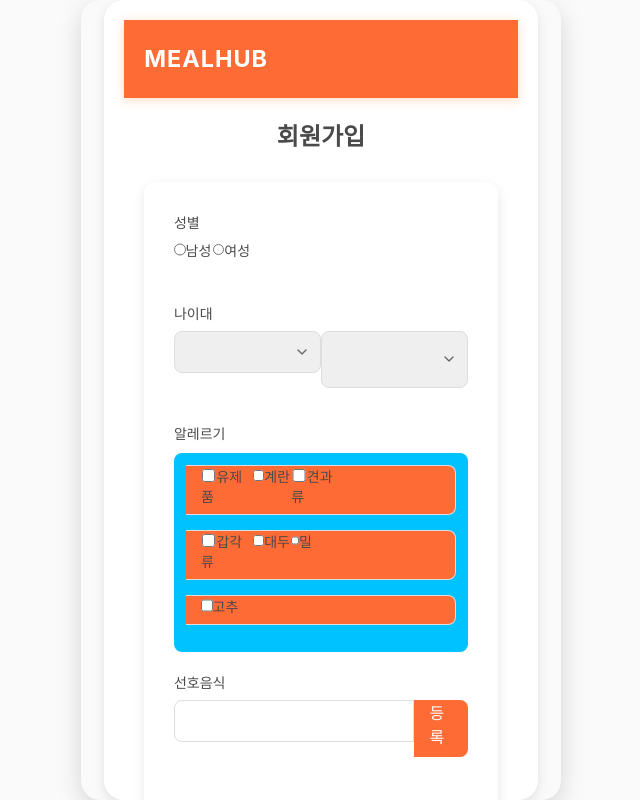
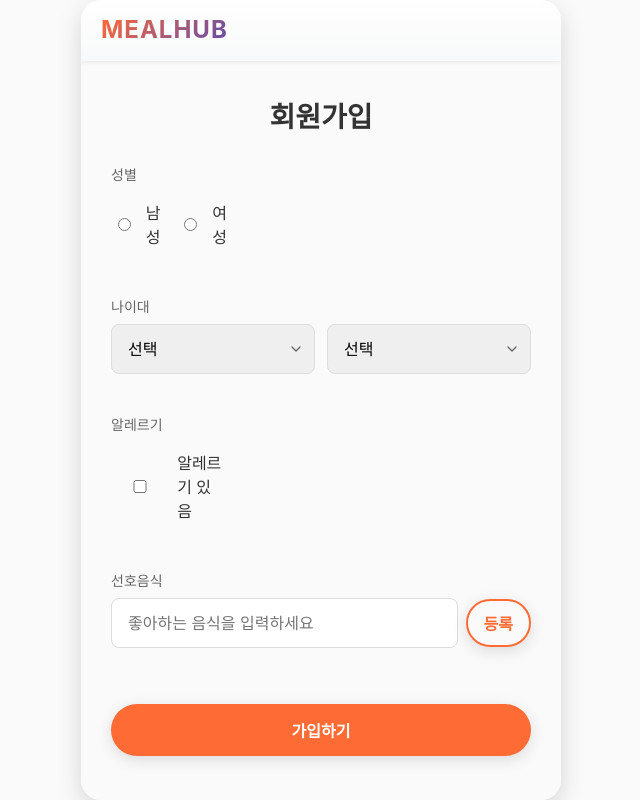
Before and after one commit to jinn-ie/mealhub-front, a React (Create React App) app: page /signup2 in a window 1280 px wide. Shown: the whole page, without its empty margins (319-959 px from the left). Built offline with nearby package versions, Linux system fonts and the light colour scheme; a web font is replaced by a local one.

Commit message:
회원가입 페이지 리팩토링: styled-components 및 framer-motion을 사용하여 UI 개선. 폼 구조 변경 및 입력 처리 로직 최적화. 불필요한 주석 제거 및 코드 정리.

```diff
--- a/src/pages/Signup2.js
+++ b/src/pages/Signup2.js
@@ -1,6 +1,172 @@
-import { useEffect, useState } from "react";
+import React, { useEffect, useState } from "react";
 import { useNavigate, useLocation } from 'react-router-dom';
+import styled from 'styled-components';
+import { motion } from 'framer-motion';
+import Header from "../components/Header";
 import LoadingOverlay from "../components/LoadingOverlay";
+import {
+  Button,
+  InputGroup,
+  Label,
+  Input,
+  Page,
+  Container,
+  Title,
+  Row,
+  OutlineButton
+} from '../styles/CommonComponents';
+
+// 회원가입 페이지 스타일
+const SignupContainer = styled(Page)`
+  padding: 0;
+`;
+
+const ContentContainer = styled(Container)`
+  padding: 40px 20px;
+`;
+
+const SignupForm = styled(motion.form)`
+  width: 100%;
+  max-width: 420px;
+  margin: 0 auto;
+  display: flex;
+  flex-direction: column;
+  gap: 24px;
+`;
+
+const FormTitle = styled(Title)`
+  margin-bottom: 30px;
+  text-align: center;
+`;
+
+const SubmitButton = styled(Button)`
+  margin-top: 16px;
+  width: 100%;
+`;
+
+const LoginLink = styled(motion.a)`
+  text-align: center;
+  margin-top: 20px;
+  color: var(--text-secondary);
+  text-decoration: underline;
+  cursor: pointer;
+  font-size: 14px;
+
+  &:hover {
+    color: var(--primary-color);
+  }
+`;
+
+const ErrorMessage = styled(motion.div)`
+  color: var(--error);
+  font-size: 14px;
+  margin-top: -12px;
+  margin-bottom: -12px;
+`;
+
+const RadioGroup = styled.div`
+  display: flex;
+  gap: 16px;
+  margin-top: 8px;
+`;
+
+const RadioLabel = styled.label`
+  display: flex;
+  align-items: center;
+  gap: 8px;
+  cursor: pointer;
+  font-size: 16px;
+  color: var(--text-primary);
+`;
+
+const SelectGroup = styled.div`
+  display: flex;
+  gap: 12px;
+`;
+
+const Select = styled.select`
+  padding: 14px 16px;
+  border-radius: var(--border-radius-sm);
+  border: 1px solid #ddd;
+  font-size: 16px;
+  flex: 1;
+
+  &:focus {
+    border-color: var(--primary-color);
+    box-shadow: 0 0 0 2px rgba(255, 122, 0, 0.1);
+    outline: none;
+  }
+`;
+
+const CheckboxGroup = styled.div`
+  display: flex;
+  flex-wrap: wrap;
+  gap: 12px;
+  margin-top: 8px;
+`;
+
+const CheckboxLabel = styled.label`
+  display: flex;
+  align-items: center;
+  gap: 8px;
+  cursor: pointer;
+  font-size: 16px;
+  color: var(--text-primary);
+`;
+
+const FoodInputGroup = styled.div`
+  display: flex;
+  align-items: center;
+  gap: 8px;
+  width: 100%;
+`;
+
+const FoodInput = styled(Input)`
+  flex: 1;
+`;
+
+const AddButton = styled(OutlineButton)`
+  height: 48px;
+  padding: 0 16px;
+  white-space: nowrap;
+`;
+
+const FoodList = styled.div`
+  display: flex;
+  flex-wrap: wrap;
+  gap: 8px;
+  margin-top: 8px;
+`;
+
+const FoodItem = styled(motion.div)`
+  padding: 6px 12px;
+  background-color: var(--primary-light);
+  color: var(--primary-color);
+  border-radius: 50px;
+  font-size: 14px;
+  font-weight: 500;
+`;
+
+// 애니메이션 변수
+const containerVariants = {
+  hidden: { opacity: 0 },
+  visible: {
+    opacity: 1,
+    transition: {
+      when: "beforeChildren",
+      staggerChildren: 0.1
+    }
+  }
+};
+
+const itemVariants = {
+  hidden: { y: 20, opacity: 0 },
+  visible: {
+    y: 0,
+    opacity: 1,
+    transition: { type: "spring", stiffness: 300, damping: 24 }
+  }
+};
 
 function Signup2() {
   const navigate = useNavigate();
@@ -35,26 +201,11 @@ function Signup2() {
       setFormData({ ...formData, [name]: value });
     }
     else if (type === "checkbox") {
-      // // 체크박스의 경우, 체크되면 값 추가, 해제되면 값 제거
-      // setFormData(prevData => {
-      //   const updatedData = { ...prevData };
-      //   if (name === "allergy" || name === "category") {
-      //     if (checked) {
-      //       updatedData[name] = [...updatedData[name], value]; // 체크 시 값 추가
-      //     } else {
-      //       updatedData[name] = updatedData[name].filter(item => item !== value); // 체크 해제 시 값 제거
-      //     }
-      //   }
-      //   return updatedData;
-      // });
       if (name === "allergy") {
-        setFormData(prevData => {
-          // 현재 체크 상태를 반영하여 allergy 관련 체크박스 상태를 추적해야 함
-          return {
+        setFormData(prevData => ({
           ...prevData,
           allergy: checked,
-          }
-        });
+        }));
       }
     } else {
       // 일반 입력 값
@@ -130,27 +281,57 @@ function Signup2() {
   }, [error]);
 
   return (
-    <div className="App Login">
-        <div className="orange-nav">
-        <h3 onClick={() => {
-          navigate("/");
-        }}>MEALHUB</h3>
-        </div>
+    <SignupContainer>
+      <Header />
       {loading && <LoadingOverlay />}
-        <h2>회원가입</h2>
-        <form className="login-form signup2" onSubmit={handleSubmit}>
-            <div className="form-group">
-                <label>성별</label>
-                    <div className="input-group">
-                    <label><input type="radio" className="check" name="sex" value="남성" onChange={handleChange} />남성</label>
-                    <label><input type="radio" className="check" name="sex" value="여성" onChange={handleChange} />여성</label>
-                    </div>
-            </div>
-            <div className="form-group">
-                <label>나이대</label>
-                <div className="input-group">
-                <select className="age1" name="age1" value={formData.age1} onChange={handleChange}>
-                  <option value="" disabled></option>
+
+      <ContentContainer
+        as={motion.div}
+        variants={containerVariants}
+        initial="hidden"
+        animate="visible"
+      >
+        <FormTitle variants={itemVariants}>회원가입</FormTitle>
+
+        <SignupForm
+          onSubmit={handleSubmit}
+          variants={containerVariants}
+        >
+          <InputGroup as={motion.div} variants={itemVariants}>
+            <Label>성별</Label>
+            <RadioGroup>
+              <RadioLabel>
+                <input
+                  type="radio"
+                  name="sex"
+                  value="남성"
+                  checked={formData.sex === "남성"}
+                  onChange={handleChange}
+                />
+                남성
+              </RadioLabel>
+              <RadioLabel>
+                <input
+                  type="radio"
+                  name="sex"
+                  value="여성"
+                  checked={formData.sex === "여성"}
+                  onChange={handleChange}
+                />
+                여성
+              </RadioLabel>
+            </RadioGroup>
+          </InputGroup>
+
+          <InputGroup as={motion.div} variants={itemVariants}>
+            <Label>나이대</Label>
+            <SelectGroup>
+              <Select
+                name="age1"
+                value={formData.age1}
+                onChange={handleChange}
+              >
+                <option value="" disabled>선택</option>
                 <option value="10대">10대</option>
                 <option value="20대">20대</option>
                 <option value="30대">30대</option>
@@ -160,57 +341,91 @@ function Signup2() {
                 <option value="70대">70대</option>
                 <option value="80대">80대</option>
                 <option value="90대">90대</option>
-                </select>
+              </Select>
 
-                <select className="age2" name="age2" value={formData.age2} onChange={handleChange}>
-                  <option value="" disabled></option>
+              <Select
+                name="age2"
+                value={formData.age2}
+                onChange={handleChange}
+              >
+                <option value="" disabled>선택</option>
                 <option value="초반">초반</option>
                 <option value="중반">중반</option>
                 <option value="후반">후반</option>
-                </select>
-                </div>
-            </div>
-            <div className="form-group allergy">
-                <label>알레르기</label>
-                <div className="br">
-                    <div className="input-group sub">
-                    <label><input type="checkbox" className="check" name="allergy" value="유제품" onChange={handleChange} />유제품</label>
-                    <label><input type="checkbox" className="check" name="allergy" value="계란" onChange={handleChange} />계란</label>
-                    <label><input type="checkbox" className="check" name="allergy" value="견과류" onChange={handleChange} />견과류</label>
-                    </div>
-                    <div className="input-group sub">
-                    <label><input type="checkbox" className="check" name="allergy" value="갑각류" onChange={handleChange} />갑각류</label>
-                    <label><input type="checkbox" className="check" name="allergy" value="대두" onChange={handleChange} />대두</label>
-                    <label><input type="checkbox" className="check" name="allergy" value="밀" onChange={handleChange} />밀</label>
-                    </div>
-                    <div className="input-group sub">
-                    <label><input type="checkbox" className="check" name="allergy" value="고추" onChange={handleChange} />고추</label>
-                    </div>
-                </div>
-            </div>
-            <div className="form-group">
-              <label>선호음식</label>
-                <div className="input-group">
-                  <input type="text" className="favorite" name="favorite" value={inputValue} onChange={(e) =>{
-                    console.log("e",e.target.value);
-                    setInputValue(e.target.value);
-                    console.log("i",inputValue);
-                    }} />
-                  <div className="favorite-btn" onClick={handleAddFood}>등록</div>
-                </div>
-            </div>
+              </Select>
+            </SelectGroup>
+          </InputGroup>
 
-            {/* 추가된 음식 목록 출력 */}
-            <div className="food-list">
+          <InputGroup as={motion.div} variants={itemVariants}>
+            <Label>알레르기</Label>
+            <CheckboxGroup>
+              <CheckboxLabel>
+                <input
+                  type="checkbox"
+                  name="allergy"
+                  checked={formData.allergy}
+                  onChange={handleChange}
+                />
+                알레르기 있음
+              </CheckboxLabel>
+            </CheckboxGroup>
+          </InputGroup>
+
+          <InputGroup as={motion.div} variants={itemVariants}>
+            <Label>선호음식</Label>
+            <FoodInputGroup>
+              <FoodInput
+                type="text"
+                value={inputValue}
+                onChange={(e) => setInputValue(e.target.value)}
+                placeholder="좋아하는 음식을 입력하세요"
+              />
+              <AddButton
+                type="button"
+                onClick={handleAddFood}
+                whileHover={{ scale: 1.02 }}
+                whileTap={{ scale: 0.98 }}
+              >
+                등록
+              </AddButton>
+            </FoodInputGroup>
+
+            {foodList.length > 0 && (
+              <FoodList>
                 {foodList.map((food, idx) => (
-                <div key={idx} className="food-item">{food}</div>
+                  <FoodItem
+                    key={idx}
+                    variants={itemVariants}
+                    initial="hidden"
+                    animate="visible"
+                  >
+                    {food}
+                  </FoodItem>
                 ))}
-            </div>
+              </FoodList>
+            )}
+          </InputGroup>
 
-            <button className="submit" type="submit">가입</button>
-            <a onClick={() => navigate("/login")}>계정이 있으시다면? 로그인</a>
-        </form>
-    </div>
+          <SubmitButton
+            as={motion.button}
+            type="submit"
+            variants={itemVariants}
+            whileHover={{ scale: 1.02 }}
+            whileTap={{ scale: 0.98 }}
+          >
+            가입하기
+          </SubmitButton>
+
+          <LoginLink
+            onClick={() => navigate("/login")}
+            variants={itemVariants}
+            whileHover={{ color: 'var(--primary-color)' }}
+          >
+            계정이 있으시다면? 로그인
+          </LoginLink>
+        </SignupForm>
+      </ContentContainer>
+    </SignupContainer>
   );
 }
 
```
Lines whose indentation alone changed are shown as unchanged.
